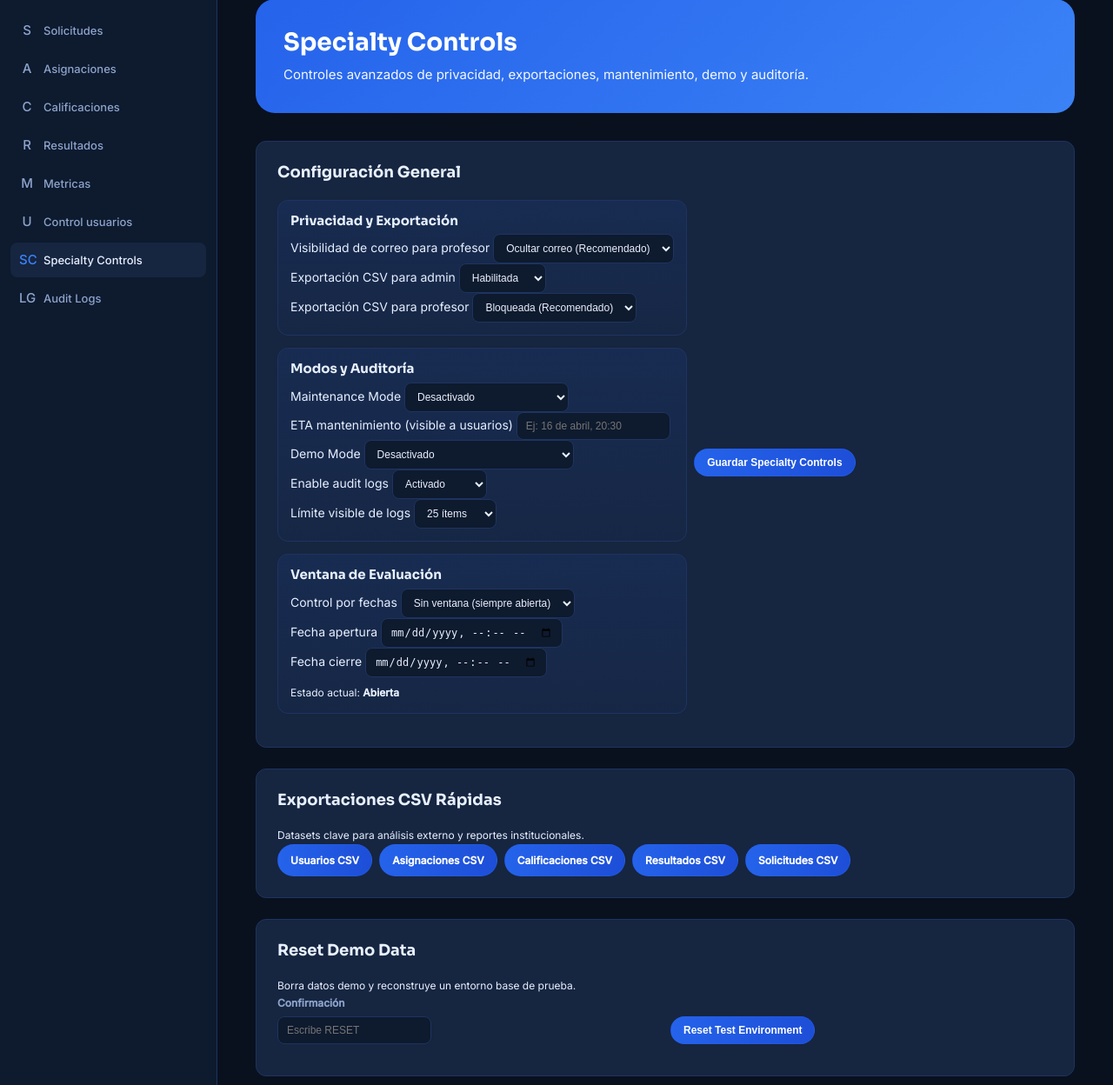
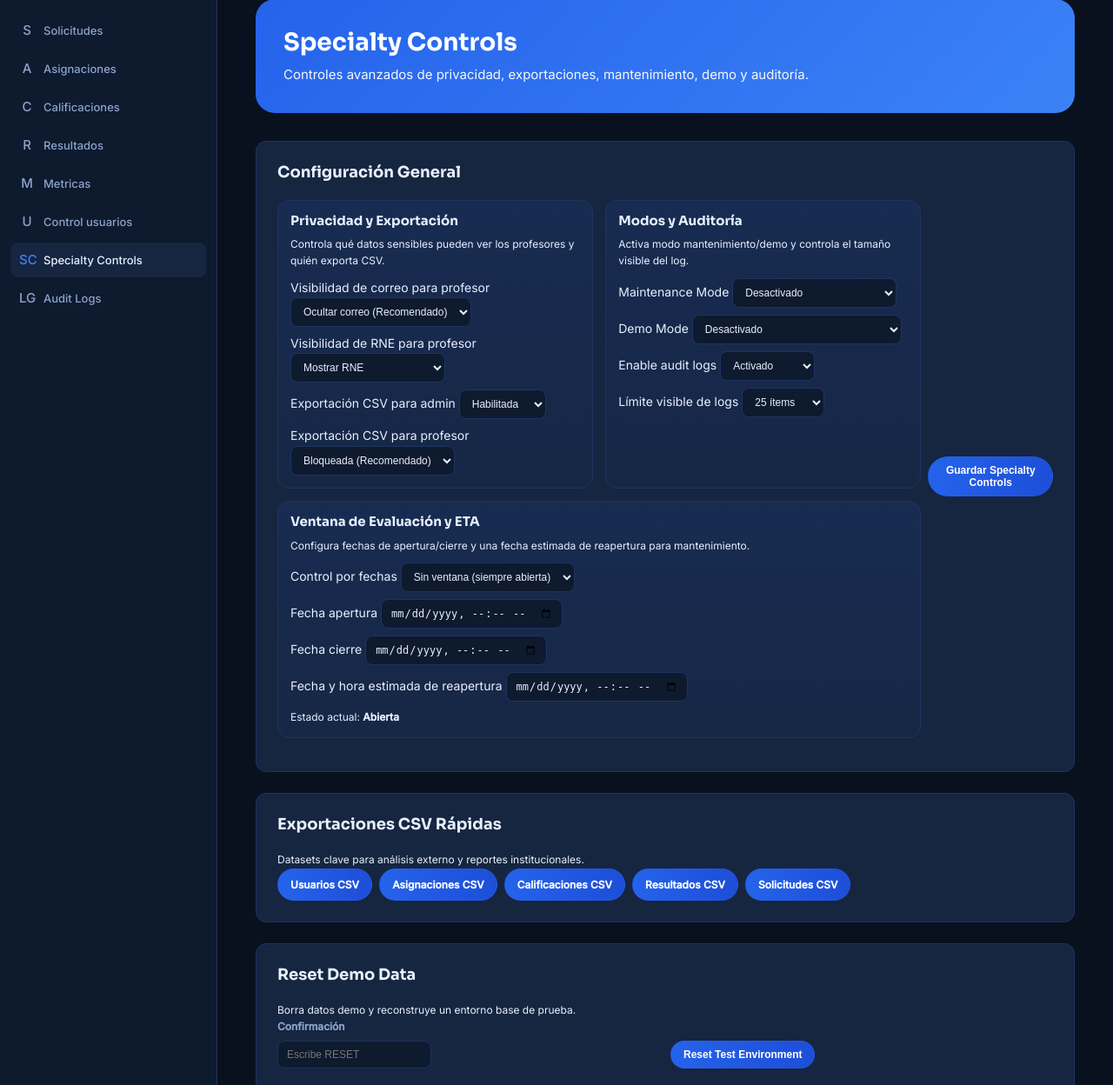
Before and after one commit to Math-Git-05/EdTechAI-Platform, a Flask app: page /dashboard/admin/specialty-controls in a window 1280 px wide. Shown: the part 145-1393 px from the top of the page at 87% size. Run offline with Flask 3, Linux system fonts and the light colour scheme; a user stored in the database is signed in; some libraries are stand-ins or nearby versions.

Commit message:
Polish admin metrics/layout, ETA datetime control, and professor RNE visibility

```diff
--- a/app/controllers/admin_controller.py
+++ b/app/controllers/admin_controller.py
@@ -91,6 +91,7 @@ ASIGNATURAS_PREDEFINIDAS = [
 ]
 
 SETTING_ALLOW_PROF_EMAIL = "allow_professor_view_student_email"
+SETTING_ALLOW_PROF_RNE = "allow_professor_view_student_rne"
 SETTING_ALLOW_ADMIN_CSV = "allow_admin_export_csv"
 SETTING_ALLOW_PROF_CSV = "allow_professor_export_csv"
 SETTING_DEMO_MODE = "demo_mode_enabled"
@@ -782,23 +783,6 @@ def _dashboard_context():
     for solicitud in solicitudes_perfil:
         solicitud.parsed_payload = _load_request_payload(solicitud)
 
-    top_audit_actions = []
-    try:
-        top_audit_actions_raw = (
-            db.session.query(AuditLog.action, func.count(AuditLog.id).label("total"))
-            .group_by(AuditLog.action)
-            .order_by(func.count(AuditLog.id).desc())
-            .limit(6)
-            .all()
-        )
-        top_audit_actions = [
-            {"action": str(row[0] or "unknown"), "count": int(row[1] or 0)}
-            for row in top_audit_actions_raw
-        ]
-    except Exception:
-        db.session.rollback()
-        top_audit_actions = []
-
     today = datetime.utcnow().date()
     first_day_current_month = today.replace(day=1)
     month_starts: list[date] = []
@@ -808,6 +792,7 @@ def _dashboard_context():
         cursor = (cursor - timedelta(days=1)).replace(day=1)
     month_starts.reverse()
     month_counts: dict[str, int] = {item.strftime("%Y-%m"): 0 for item in month_starts}
+    audit_month_counts: dict[str, int] = {item.strftime("%Y-%m"): 0 for item in month_starts}
     earliest_dt = datetime.combine(month_starts[0], datetime.min.time())
     evaluaciones_fecha = (
         Evaluacion.query.with_entities(Evaluacion.fecha_creacion)
@@ -821,8 +806,27 @@ def _dashboard_context():
         key = fecha.strftime("%Y-%m")
         if key in month_counts:
             month_counts[key] += 1
+
+    try:
+        audit_rows = (
+            AuditLog.query.with_entities(AuditLog.created_at)
+            .filter(AuditLog.created_at.isnot(None), AuditLog.created_at >= earliest_dt)
+            .all()
+        )
+        for row in audit_rows:
+            fecha = row[0]
+            if not fecha:
+                continue
+            key = fecha.strftime("%Y-%m")
+            if key in audit_month_counts:
+                audit_month_counts[key] += 1
+    except Exception:
+        db.session.rollback()
+        audit_month_counts = {item.strftime("%Y-%m"): 0 for item in month_starts}
+
     trend_labels = [item.strftime("%b %Y") for item in month_starts]
     trend_values = [month_counts[item.strftime("%Y-%m")] for item in month_starts]
+    audit_trend_values = [audit_month_counts[item.strftime("%Y-%m")] for item in month_starts]
 
     return {
         "total_users": total_users,
@@ -853,7 +857,8 @@ def _dashboard_context():
         "solicitudes_calificacion_count": len(solicitudes_calificacion),
         "eval_trend_labels": trend_labels,
         "eval_trend_values": trend_values,
-        "top_audit_actions": top_audit_actions,
+        "audit_trend_labels": trend_labels,
+        "audit_trend_values": audit_trend_values,
         "submissions_sheet_url": current_app.config.get("TALLY_SUBMISSIONS_SHEET_URL"),
     }
 
@@ -923,6 +928,7 @@ def specialty_controls():
 
     if request.method == "POST":
         allow_email_view = _bool_from_form("allow_professor_view_student_email", default=False)
+        allow_rne_view = _bool_from_form("allow_professor_view_student_rne", default=True)
         allow_admin_csv = _bool_from_form("allow_admin_export_csv", default=True)
         allow_prof_csv = _bool_from_form("allow_professor_export_csv", default=False)
         demo_mode_enabled = _bool_from_form("demo_mode_enabled", default=False)
@@ -930,7 +936,7 @@ def specialty_controls():
         audit_logs_enabled = _bool_from_form("enable_audit_logs", default=True)
         audit_visible_limit = _safe_visible_limit(request.form.get("audit_log_visible_limit"), default=25)
         eval_window_enabled = _bool_from_form("evaluation_window_enabled", default=False)
-        maintenance_eta_text = (request.form.get("maintenance_eta_text") or "").strip() or None
+        maintenance_eta_datetime = _normalize_datetime_local(request.form.get("maintenance_eta_datetime"))
 
         eval_window_start = _normalize_datetime_local(request.form.get("evaluation_window_start"))
         eval_window_end = _normalize_datetime_local(request.form.get("evaluation_window_end"))
@@ -939,6 +945,7 @@ def specialty_controls():
             return redirect(url_for("admin.specialty_controls"))
 
         set_bool_setting(SETTING_ALLOW_PROF_EMAIL, allow_email_view)
+        set_bool_setting(SETTING_ALLOW_PROF_RNE, allow_rne_view)
         set_bool_setting(SETTING_ALLOW_ADMIN_CSV, allow_admin_csv)
         set_bool_setting(SETTING_ALLOW_PROF_CSV, allow_prof_csv)
         set_bool_setting(SETTING_DEMO_MODE, demo_mode_enabled)
@@ -948,7 +955,7 @@ def specialty_controls():
         set_bool_setting(SETTING_EVAL_WINDOW_ENABLED, eval_window_enabled)
         set_setting(SETTING_EVAL_WINDOW_START, eval_window_start)
         set_setting(SETTING_EVAL_WINDOW_END, eval_window_end)
-        set_setting(SETTING_MAINTENANCE_ETA, maintenance_eta_text)
+        set_setting(SETTING_MAINTENANCE_ETA, maintenance_eta_datetime)
         db.session.commit()
 
         log_audit_event(
@@ -958,6 +965,7 @@ def specialty_controls():
             target_id="specialty_controls",
             metadata={
                 "allow_professor_view_student_email": allow_email_view,
+                "allow_professor_view_student_rne": allow_rne_view,
                 "allow_admin_export_csv": allow_admin_csv,
                 "allow_professor_export_csv": allow_prof_csv,
                 "demo_mode_enabled": demo_mode_enabled,
@@ -967,7 +975,7 @@ def specialty_controls():
                 "evaluation_window_enabled": eval_window_enabled,
                 "evaluation_window_start": eval_window_start,
                 "evaluation_window_end": eval_window_end,
-                "maintenance_eta_text": maintenance_eta_text,
+                "maintenance_eta_datetime": maintenance_eta_datetime,
             },
         )
         db.session.commit()
@@ -975,6 +983,7 @@ def specialty_controls():
         return redirect(url_for("admin.specialty_controls"))
 
     allow_email_view = get_bool_setting(SETTING_ALLOW_PROF_EMAIL, default=False)
+    allow_rne_view = get_bool_setting(SETTING_ALLOW_PROF_RNE, default=True)
     allow_admin_csv = get_bool_setting(SETTING_ALLOW_ADMIN_CSV, default=True)
     allow_prof_csv = get_bool_setting(SETTING_ALLOW_PROF_CSV, default=False)
     demo_mode_enabled = get_bool_setting(SETTING_DEMO_MODE, default=False)
@@ -984,7 +993,7 @@ def specialty_controls():
     eval_window_enabled = get_bool_setting(SETTING_EVAL_WINDOW_ENABLED, default=False)
     eval_window_start = (get_setting(SETTING_EVAL_WINDOW_START, "") or "").strip()
     eval_window_end = (get_setting(SETTING_EVAL_WINDOW_END, "") or "").strip()
-    maintenance_eta_text = (get_setting(SETTING_MAINTENANCE_ETA, "") or "").strip()
+    maintenance_eta_datetime = (get_setting(SETTING_MAINTENANCE_ETA, "") or "").strip()
     window_snapshot = _evaluation_window_snapshot()
     audit_recent = AuditLog.query.order_by(AuditLog.created_at.desc()).limit(audit_visible_limit).all()
 
@@ -992,6 +1001,7 @@ def specialty_controls():
         "dashboard/admin_specialty_controls.html",
         admin_active="specialty_controls",
         allow_professor_view_student_email=allow_email_view,
+        allow_professor_view_student_rne=allow_rne_view,
         allow_admin_export_csv=allow_admin_csv,
         allow_professor_export_csv=allow_prof_csv,
         demo_mode_enabled=demo_mode_enabled,
@@ -1001,7 +1011,7 @@ def specialty_controls():
         evaluation_window_enabled=eval_window_enabled,
         evaluation_window_start=eval_window_start,
         evaluation_window_end=eval_window_end,
-        maintenance_eta_text=maintenance_eta_text,
+        maintenance_eta_datetime=maintenance_eta_datetime,
         evaluation_window_status=window_snapshot,
         audit_recent=audit_recent,
         **_dashboard_context(),
--- a/app/controllers/profesor_controller.py
+++ b/app/controllers/profesor_controller.py
@@ -54,6 +54,15 @@ def _mask_email(email: str | None) -> str:
     else:
         local_masked = local[:2] + "***"
     return f"{local_masked}@{domain}"
+
+
+def _mask_identifier(value: str | None) -> str:
+    token = (value or "").strip()
+    if not token:
+        return "-"
+    if len(token) <= 4:
+        return "***"
+    return f"{token[:2]}***{token[-2:]}"
 
 
 def _csv_response(*, filename: str, fieldnames: list[str], rows: list[dict[str, object]]) -> Response:
@@ -191,6 +200,7 @@ def index():
         .all()
     )
     allow_email_view = get_bool_setting("allow_professor_view_student_email", default=False)
+    allow_rne_view = get_bool_setting("allow_professor_view_student_rne", default=True)
     allow_professor_export_csv = get_bool_setting("allow_professor_export_csv", default=False)
     pending_grade_requests = (
         GradeChangeRequest.query.filter_by(profesor_id=current_user.id, status="pendiente")
@@ -199,8 +209,11 @@ def index():
         .all()
     )
     student_email_display: dict[int, str] = {}
+    student_rne_display: dict[int, str] = {}
     for est in estudiantes:
         student_email_display[est.id] = est.email if allow_email_view else _mask_email(est.email)
+        student_rne = est.student_profile.student_id if est.student_profile else ""
+        student_rne_display[est.id] = student_rne if (allow_rne_view and student_rne) else _mask_identifier(student_rne)
 
     secciones_disponibles = sorted(
         {
@@ -276,7 +289,9 @@ def index():
         "dashboard/profesor.html",
         estudiantes=estudiantes,
         student_email_display=student_email_display,
+        student_rne_display=student_rne_display,
         allow_professor_view_student_email=allow_email_view,
+        allow_professor_view_student_rne=allow_rne_view,
         secciones_disponibles=secciones_disponibles,
         evaluaciones_total=evaluaciones_total,
         score_averages=score_averages,
@@ -517,7 +532,10 @@ def comentarios_estudiante(estudiante_id):
         return redirect(url_for("profesor.index"))
 
     allow_email_view = get_bool_setting("allow_professor_view_student_email", default=False)
+    allow_rne_view = get_bool_setting("allow_professor_view_student_rne", default=True)
     student_email_text = estudiante.email if allow_email_view else _mask_email(estudiante.email)
+    student_rne_raw = estudiante.student_profile.student_id if estudiante.student_profile else ""
+    student_rne_text = student_rne_raw if (allow_rne_view and student_rne_raw) else _mask_identifier(student_rne_raw)
 
     if request.method == "POST":
         comentario = (request.form.get("comentario") or "").strip()
@@ -637,6 +655,8 @@ def comentarios_estudiante(estudiante_id):
         "dashboard/profesor_comentarios.html",
         estudiante=estudiante,
         student_email_text=student_email_text,
+        student_rne_text=student_rne_text,
+        allow_professor_view_student_rne=allow_rne_view,
         evaluaciones=evaluaciones,
         pending_edit_request=pending_edit_request,
         approved_edit_request=approved_edit_request,
--- a/app/templates/dashboard/admin_specialty_controls.html
+++ b/app/templates/dashboard/admin_specialty_controls.html
@@ -5,21 +5,38 @@
 <style>
   .sc-grid {
     display: grid;
-    grid-template-columns: repeat(auto-fit, minmax(290px, 1fr));
+    grid-template-columns: repeat(2, minmax(320px, 1fr));
     gap: 14px;
     margin-bottom: 14px;
   }
 
   .sc-card {
     border: 1px solid var(--border);
-    border-radius: 12px;
+    border-radius: 14px;
     background: linear-gradient(180deg, rgba(37,99,235,0.10), rgba(37,99,235,0.03));
     padding: 14px;
   }
 
   .sc-card h3 {
-    margin: 0 0 6px 0;
+    margin: 0 0 8px 0;
     font-size: 15px;
+  }
+
+  .sc-card p {
+    margin: 0 0 10px 0;
+  }
+
+  .sc-card-bottom {
+    grid-column: 1 / -1;
+    width: 100%;
+    max-width: 860px;
+    justify-self: center;
+  }
+
+  .sc-save-row {
+    display: flex;
+    justify-content: center;
+    margin-top: 4px;
   }
 
   .sc-actions {
@@ -42,6 +59,26 @@
   .sc-btn:hover {
     filter: brightness(1.05);
   }
+
+  .sc-field {
+    margin-bottom: 8px;
+  }
+
+  .sc-field:last-child {
+    margin-bottom: 0;
+  }
+
+  @media (max-width: 980px) {
+    .sc-grid {
+      grid-template-columns: 1fr;
+    }
+
+    .sc-card-bottom {
+      grid-column: auto;
+      max-width: none;
+      justify-self: stretch;
+    }
+  }
 </style>
 {% endblock %}
 
@@ -62,21 +99,33 @@
       <div class="sc-grid">
         <div class="sc-card">
           <h3>Privacidad y Exportación</h3>
-          <div>
+          <p class="text-small">Controla qué datos sensibles pueden ver los profesores y quién exporta CSV.</p>
+
+          <div class="sc-field">
             <label for="allow_professor_view_student_email">Visibilidad de correo para profesor</label>
             <select id="allow_professor_view_student_email" name="allow_professor_view_student_email" class="table-select">
               <option value="0" {% if not allow_professor_view_student_email %}selected{% endif %}>Ocultar correo (Recomendado)</option>
               <option value="1" {% if allow_professor_view_student_email %}selected{% endif %}>Mostrar correo completo</option>
             </select>
           </div>
-          <div>
+
+          <div class="sc-field">
+            <label for="allow_professor_view_student_rne">Visibilidad de RNE para profesor</label>
+            <select id="allow_professor_view_student_rne" name="allow_professor_view_student_rne" class="table-select">
+              <option value="1" {% if allow_professor_view_student_rne %}selected{% endif %}>Mostrar RNE</option>
+              <option value="0" {% if not allow_professor_view_student_rne %}selected{% endif %}>Ocultar/Enmascarar RNE</option>
+            </select>
+          </div>
+
+          <div class="sc-field">
             <label for="allow_admin_export_csv">Exportación CSV para admin</label>
             <select id="allow_admin_export_csv" name="allow_admin_export_csv" class="table-select">
               <option value="1" {% if allow_admin_export_csv %}selected{% endif %}>Habilitada</option>
               <option value="0" {% if not allow_admin_export_csv %}selected{% endif %}>Bloqueada</option>
             </select>
           </div>
-          <div>
+
+          <div class="sc-field">
             <label for="allow_professor_export_csv">Exportación CSV para profesor</label>
             <select id="allow_professor_export_csv" name="allow_professor_export_csv" class="table-select">
               <option value="0" {% if not allow_professor_export_csv %}selected{% endif %}>Bloqueada (Recomendado)</option>
@@ -87,32 +136,33 @@
 
         <div class="sc-card">
           <h3>Modos y Auditoría</h3>
-          <div>
+          <p class="text-small">Activa modo mantenimiento/demo y controla el tamaño visible del log.</p>
+
+          <div class="sc-field">
             <label for="maintenance_mode_enabled">Maintenance Mode</label>
             <select id="maintenance_mode_enabled" name="maintenance_mode_enabled" class="table-select">
               <option value="0" {% if not maintenance_mode_enabled %}selected{% endif %}>Desactivado</option>
               <option value="1" {% if maintenance_mode_enabled %}selected{% endif %}>Activado (solo admin entra)</option>
             </select>
           </div>
-          <div>
-            <label for="maintenance_eta_text">ETA mantenimiento (visible a usuarios)</label>
-            <input id="maintenance_eta_text" name="maintenance_eta_text" class="table-select" placeholder="Ej: 16 de abril, 20:30" value="{{ maintenance_eta_text }}">
-          </div>
-          <div>
+
+          <div class="sc-field">
             <label for="demo_mode_enabled">Demo Mode</label>
             <select id="demo_mode_enabled" name="demo_mode_enabled" class="table-select">
               <option value="0" {% if not demo_mode_enabled %}selected{% endif %}>Desactivado</option>
               <option value="1" {% if demo_mode_enabled %}selected{% endif %}>Activado (solo lectura para no admin)</option>
             </select>
           </div>
-          <div>
+
+          <div class="sc-field">
             <label for="enable_audit_logs">Enable audit logs</label>
             <select id="enable_audit_logs" name="enable_audit_logs" class="table-select">
               <option value="1" {% if enable_audit_logs %}selected{% endif %}>Activado</option>
               <option value="0" {% if not enable_audit_logs %}selected{% endif %}>Desactivado</option>
             </select>
           </div>
-          <div>
+
+          <div class="sc-field">
             <label for="audit_log_visible_limit">Límite visible de logs</label>
             <select id="audit_log_visible_limit" name="audit_log_visible_limit" class="table-select">
               {% for value in [25, 30, 50, 100, 200] %}
@@ -122,23 +172,33 @@
           </div>
         </div>
 
-        <div class="sc-card">
-          <h3>Ventana de Evaluación</h3>
-          <div>
+        <div class="sc-card sc-card-bottom">
+          <h3>Ventana de Evaluación y ETA</h3>
+          <p class="text-small">Configura fechas de apertura/cierre y una fecha estimada de reapertura para mantenimiento.</p>
+
+          <div class="sc-field">
             <label for="evaluation_window_enabled">Control por fechas</label>
             <select id="evaluation_window_enabled" name="evaluation_window_enabled" class="table-select">
               <option value="0" {% if not evaluation_window_enabled %}selected{% endif %}>Sin ventana (siempre abierta)</option>
               <option value="1" {% if evaluation_window_enabled %}selected{% endif %}>Activada por fecha</option>
             </select>
           </div>
-          <div>
+
+          <div class="sc-field">
             <label for="evaluation_window_start">Fecha apertura</label>
             <input id="evaluation_window_start" name="evaluation_window_start" type="datetime-local" class="table-select" value="{{ evaluation_window_start }}">
           </div>
-          <div>
+
+          <div class="sc-field">
             <label for="evaluation_window_end">Fecha cierre</label>
             <input id="evaluation_window_end" name="evaluation_window_end" type="datetime-local" class="table-select" value="{{ evaluation_window_end }}">
           </div>
+
+          <div class="sc-field">
+            <label for="maintenance_eta_datetime">Fecha y hora estimada de reapertura</label>
+            <input id="maintenance_eta_datetime" name="maintenance_eta_datetime" type="datetime-local" class="table-select" value="{{ maintenance_eta_datetime }}">
+          </div>
+
           <p class="text-small" style="margin: 8px 0 0 0;">
             Estado actual:
             <strong>
@@ -160,7 +220,7 @@
         </div>
       </div>
 
-      <div class="sc-actions">
+      <div class="sc-save-row">
         <button type="submit" class="sc-btn">Guardar Specialty Controls</button>
       </div>
     </form>
--- a/app/templates/dashboard/profesor_comentarios.html
+++ b/app/templates/dashboard/profesor_comentarios.html
@@ -99,6 +99,12 @@
     <div class="welcome-card">
       <h1>Comentarios de Evaluacion</h1>
       <p>{{ estudiante.nombre }} {{ estudiante.apellido }} ({{ student_email_text }})</p>
+      <p class="welcome-subtitle">
+        RNE: {{ student_rne_text }}
+        {% if not allow_professor_view_student_rne %}
+          (oculto)
+        {% endif %}
+      </p>
       <p class="welcome-subtitle">Seccion: {{ estudiante.seccion or 'Sin seccion' }}</p>
     </div>
   </div>
```
Also changed, not shown: app/__init__.py (+6 -2 lines), app/controllers/auth_controller.py (+5 -2 lines), app/controllers/formulario_controller.py (+5 -2 lines), app/controllers/main_controller.py (+7 -1 lines), app/templates/dashboard/admin_metricas.html (+58 -66 lines), app/templates/dashboard/profesor.html (+70 -12 lines).
